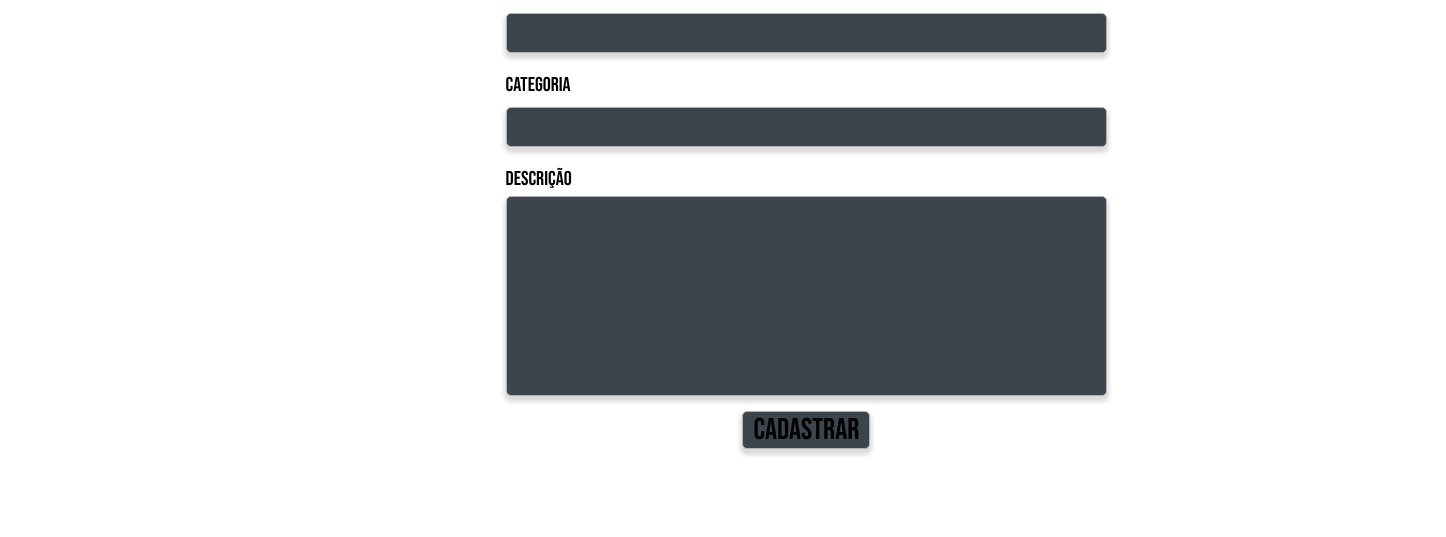
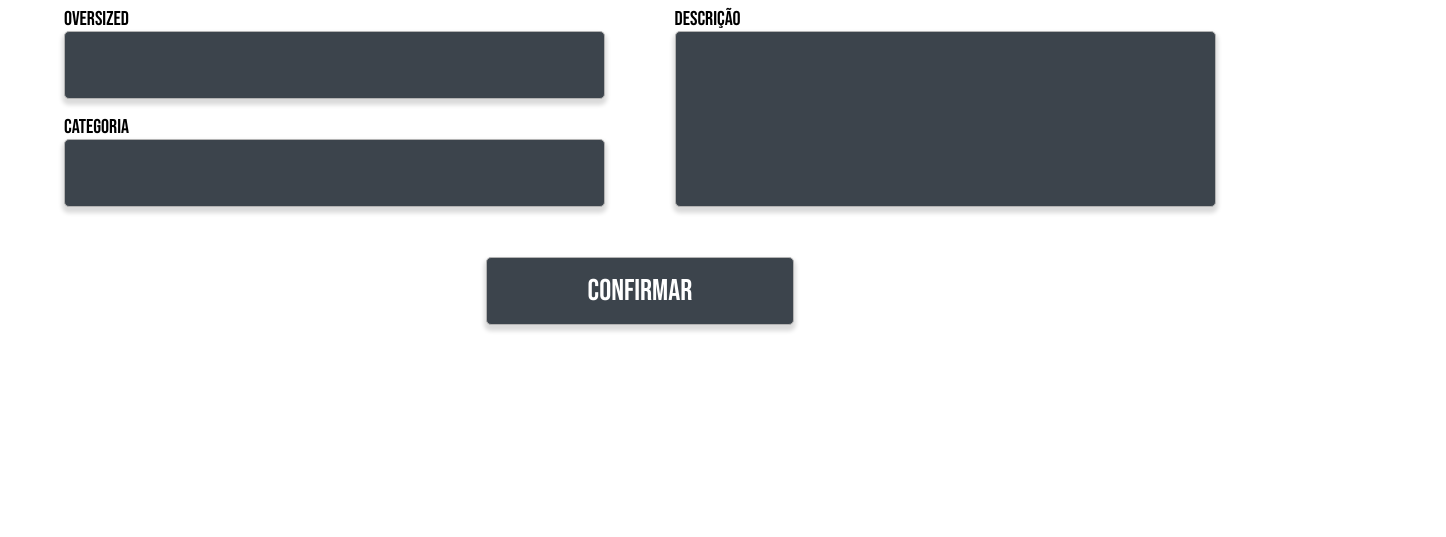
Before and after one commit to Rarindefeituosoemhtml/Projeto, a plain HTML site: page Cadastro/index.html in a window 1280 px wide. Shown: the part 263-800 px from the top of the page, 1446 px wide, since content can reach past the window. Drawn offline with Linux system fonts and the light colour scheme; a web font is replaced by a local one.

Commit message:
concluido tela cadastro

```diff
--- a/Cadastro/index.html
+++ b/Cadastro/index.html
@@ -28,12 +28,13 @@
             <h1>WEAR RARIN</h1>
 
 
+
     </header>
     <main>
 
         <section class="container_cadastro">
             <h2>Cadastro</h2>
-            <hr>
+
 
             <div class="box_cadastro">
                 <div class="Cadastro_coluna1">
@@ -55,7 +56,8 @@
                     <label for="desc">Descrição</label>
                     <textarea name="" id="desc"></textarea>
                 </div>
-            <input type="button" value="Cadastrar">
+            </div>
+            <input class="confirmar" type="button" value="Confirmar">
         </section>
 
     </main>
--- a/Cadastro/style.css
+++ b/Cadastro/style.css
@@ -42,16 +42,31 @@ header {
 
 H1 {
     height: 40px;
-    text-align: center;
     color: #FFFFFF;
 }
+
+
+
+
 
 /* Cadastro */
 .box_cadastro {
     display: flex;
+    width: 90%;
+    max-width: 1440px;
+    justify-content: space-between;
+    margin: 0 auto;
+    height: 200px;
+    margin-top: 30px;
+
+
+}
+
+.container_cadastro {
+    display: flex;
     flex-direction: column;
     align-items: center;
-   margin-left: 13%;
+
 }
 
 .container_cadastro h2 {
@@ -61,34 +76,29 @@ H1 {
 
 }
 
-
-
-.box_cadastro {
-    display: flex;
-    justify-content: space-between;
-    max-width: 1400px;
-    width: 100%;
-}
-
-.Cadastro_coluna1 {
-    width: 47%;
+.container_cadastro .confirmar {
+    margin-top: 50px;
 
 }
 
+
+
+
 .Cadastro_coluna1 {
     display: flex;
-    justify-content: space-evenly;
+    justify-content: space-between;
     flex-direction: column;
+    width: 47%;
 }
 
-.Cadastro_coluna2 {
-    width: 47%;
-}
+
+
 
 .Cadastro_coluna2 {
     display: flex;
     justify-content: space-evenly;
     flex-direction: column;
+    width: 47%;
 }
 
 
@@ -101,23 +111,16 @@ H1 {
 .box_cadastro input[type="text"] {
     border-radius: 5px;
     border: solid 1px #b3b3b3;
-    font-size: 30px;
+    font-size: 18px;
     color: #FFFFFF;
     padding: 0 10px;
     background-color: #3C444C;
     justify-content: space-between;
-}
-
-.box_cadastro input[type="text"] {
-    height: 40px;
-    margin-bottom: 20px;
+    height: 68px;
     width: 100%;
 }
 
-.box_cadastro textarea {
-    resize: none;
-    height: 200px;
-}
+
 
 
 
@@ -128,58 +131,61 @@ H1 {
     justify-content: space-between;
     border-radius: 5px;
     border: solid 1px #b3b3b3;
-    font-size: 50px;
-    margin: 5px 0;
+    font-size: 18px;
     color: #FFFFFF;
-    padding: 0 10PX;
+    padding: 0 10px;
     background-color: #3C444C;
     box-shadow: 0 4px 4px 2px #00000025;
+    resize: none;
+    height: 200px;
 
 }
 
 
-.box_cadastro {
-    resize: none;
-    height: 300px;
-    width: 100%;
-}
 
 .container_cadastro input {
     display: flex;
     justify-content: space-between;
     border-radius: 5px;
     border: solid 1px #b3b3b3;
-    margin: 10px 0;
     padding: 0px 10px;
     box-shadow: 0 4px 4px 2px #00000025;
+
 }
 
 
 .container_cadastro input[type="button"] {
     font-size: 30px;
     background-color: #3C444C;
+    color: #FFFFFF;
+    width: 24%;
+    height: 68px;
     cursor: pointer;
 }
 
 
-@media screen and (max-width: 1000px) {
-    table {
-        width: 98%;
-    }
-}
 
-@media screen and (max-width: 768px) {
 
-    .box_cadastro {
-        flex-direction: column;
+
+
+@media screen and (max-width: 600px) {
+
+    .container_cadastro input[type="button"] {
+        width: 35%;
+
     }
 
-    .cadastro_coluna1,
-    .cadastro_coluna2 {
+    .box_cadastro{
+        flex-direction: column;
+        height: 400px;
+    }
+
+    .Cadastro_coluna1{
         width: 100%;
     }
 
-    .container_cadastro input[type="button"] {
-        padding: 10px 100px;
+    .Cadastro_coluna2{
+        width: 100%;
     }
+
 }
```
Lines whose indentation alone changed are shown as unchanged.
